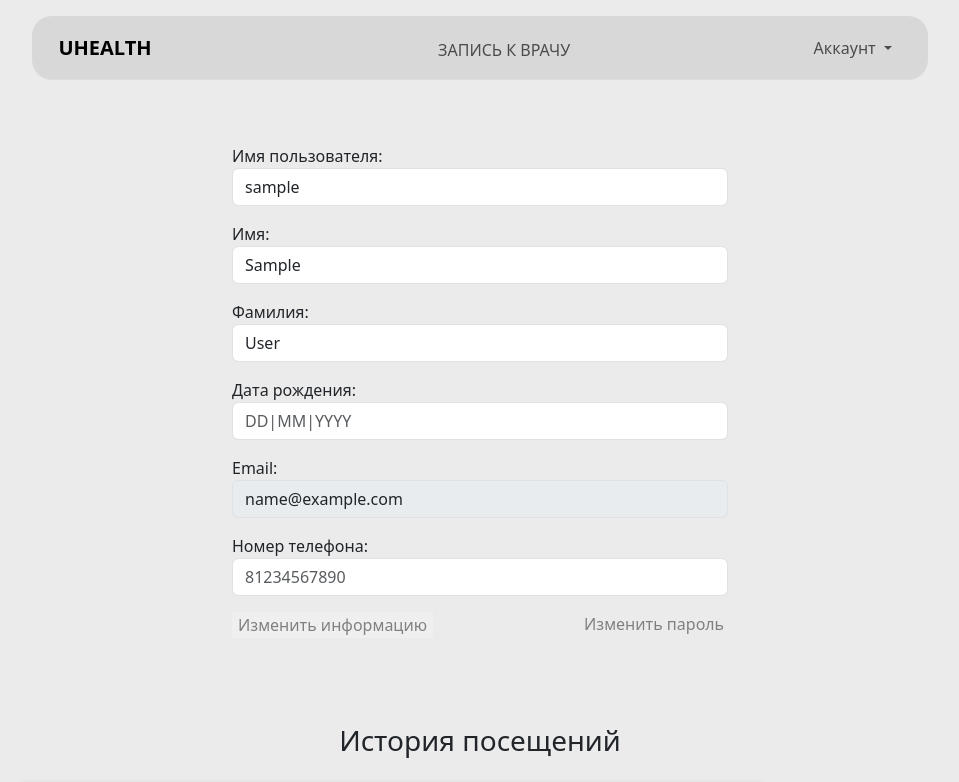
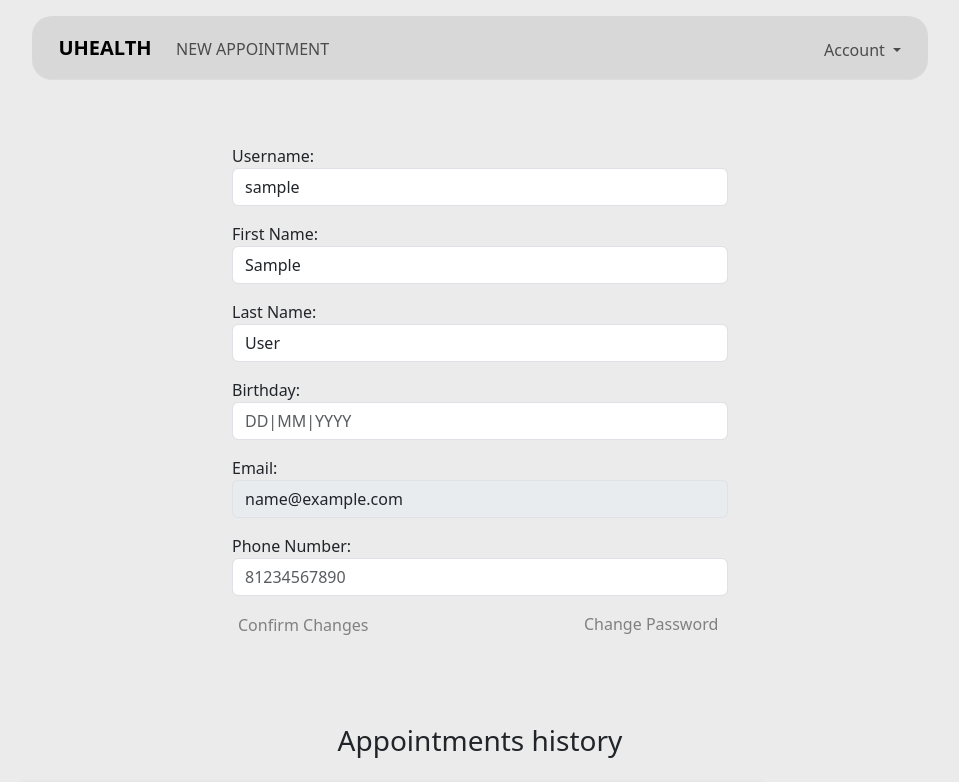
Before and after one commit to Koji255/uHealth, a Django app: page /users/profile/ in a window 1280 px wide. Shown: the top 782 px of the page, without its empty margins (160-1119 px from the left). Run offline with Django 5.2, Linux system fonts and the light colour scheme; the visitor is signed in with stand-in values (Sample User, id 1); data that the repository does not hold is empty.

Commit message:
Translation started

```diff
--- a/backend/backend/settings.py
+++ b/backend/backend/settings.py
@@ -146,9 +146,9 @@ DEFAULT_FROM_EMAIL = 'uHealth'
 # Internationalization
 # https://docs.djangoproject.com/en/5.1/topics/i18n/
 
-LANGUAGE_CODE = 'ru'
+LANGUAGE_CODE = 'en'
 
-TIME_ZONE = 'Europe/Moscow'
+TIME_ZONE = 'UTC'
 
 USE_I18N = True
 
--- a/backend/static/css/style.css
+++ b/backend/static/css/style.css
@@ -46,38 +46,44 @@ body {
     position: absolute;
 }
 
-.nav-item[name="home"] {
+.nav-item[name="appointment"] {
     z-index: 5;
     position: absolute !important;
-    width: 10rem;
+    width: 12rem;
+    margin-top: -1.15rem !important;
+
     /* margin: auto auto !important; */
     /* margin-top: 0.3rem; */
     /* margin-left: auto !important;
     margin-right: auto !important; */
-    top: 0.9rem;
-    left: 31.1vw !important;
+    /* top: 0.9rem; */
+    /* display: flex; */
+    right: 35.5rem !important;
 }
 
 .nav-link[name="2"] {
-    position: fixed;
+    /* position: fixed; */
     margin-top: -1.1rem;
-    margin-left: -11rem;
+    right: 1.3rem;
     width: 10rem;
 }
 
 .nav-link[name="3"] {
-    position: absolute;
+    /* position: absolute; */
     margin-top: -1.1rem;
-    margin-left: -3rem;
+    right: -4rem;
     width: 10rem;
 }
 
 .nav-item.dropdown {
     /* position: absolute; */
-    margin-top: -1.2rem;
+    /* margin-top: -1.2rem;
     margin-left: -6rem;
     margin-right: -8rem;
-    width: 10rem;
+    width: 10rem; */
+    position: absolute;
+    margin-top: -1.1rem;
+    right: 7rem;
 }
 
 .dropdown-menu {
@@ -137,8 +143,9 @@ p[name="index-description"] {
     position: absolute;
     z-index: 5;
 
-    margin-left: -6.5rem;
-    margin-top: 14rem;
+    /* margin-left: -6.5rem; */
+    /* margin-top: 16rem; */
+    margin: 14rem -5.5rem !important;
 
     background-color: #babbca;
 
--- a/backend/templates/base.html
+++ b/backend/templates/base.html
@@ -21,31 +21,34 @@
 
                 <a class="navbar-brand fw-bold" href="{% url 'index' %}" style="width: min-content;">UHEALTH</a>
 
+                <button class="navbar-toggler" type="button" data-bs-toggle="collapse" data-bs-target="#navbarNav" aria-controls="navbarNav" aria-expanded="false" aria-label="Toggle navigation">
+                    <span class="navbar-toggler-icon"></span>
+                </button>
 
+                <div class="collapse navbar-collapse" id="navbarNav">
                     <ul class="navbar-nav">
-                    <!-- <center> -->
-                    <li class="nav-item" name="home">
-                        <a class="nav-link text-uppercase" href="{% url 'core:new-appointment' %}">Запись к врачу</a>
+                        <li class="nav-item" name="appointment">
+                            <a class="nav-link text-uppercase" href="{% url 'core:new-appointment' %}">New Appointment</a>
                         </li>
-                    <!-- </center> -->
                         {% if not user.is_authenticated %}
 
                             <li class="nav-item">
-                            <a class="nav-link text-uppercase" href="{% url 'users:signup' %}" name="2">Регистрация</a>
+                                <a class="nav-link text-uppercase" href="{% url 'users:signup' %}" name="2">Sign Up</a>
                             </li>
 
                             <li class="nav-item">
-                            <a class="nav-link text-uppercase" href="{% url 'users:signin' %}" name="3">Вход</a>
+                                <a class="nav-link text-uppercase" href="{% url 'users:signin' %}" name="3">Sign In</a>
                             </li>
+
                         {% else %}
                             <li class="nav-item dropdown">
                                 <a class="nav-link dropdown-toggle" href="#" role="button" data-bs-toggle="dropdown" aria-expanded="false">
-                                Аккаунт
+                                    Account
                                 </a>
                                 <ul class="dropdown-menu">
-                                    <li><a class="dropdown-item" href="{% url 'users:user_profile' %}">Профиль</a></li>
+                                        <li><a class="dropdown-item" href="{% url 'users:user_profile' %}">Profile</a></li>
                                         <li><hr class="dropdown-divider"></li>
-                                    <li><a class="dropdown-item" href="{% url 'users:user_logout' %}">Выход</a></li>
+                                        <li><a class="dropdown-item" href="{% url 'users:user_logout' %}">Sign Out</a></li>
                                     </ul>
                                 </li>
                         {% endif %}
@@ -54,7 +57,9 @@
                         {% endblock %}
                     </ul>
                 </div>
+            </div>
         </nav>
+
 
         <!-- This container created for escaping consequences of conflicts with styles while
          I don't implement it to all templates -->
--- a/backend/templates/index.html
+++ b/backend/templates/index.html
@@ -15,13 +15,13 @@
 
             <hr name="index-hr" style="width: 21vw;">
 
-            <p name="index-description">Веб-приложение uHealth предлагает уникальное решение для заботы о вашем здоровье. Оно сочетает в себе мощь искусственного интеллекта и удобство записи на прием к квалифицированным врачам. С помощью uHealth вы можете получить предварительную консультацию от встроенного ИИ-ассистента, который на основе описанных вами симптомов предоставит рекомендации и возможные варианты диагностики. Это удобный и быстрый способ оценить свое состояние и понять, стоит ли обращаться к специалисту.</p>
+            <p name="index-description">The uHealth web application offers a unique solution for taking care of your health. It combines the power of artificial intelligence with the convenience of scheduling appointments with qualified doctors. With uHealth, you can receive a preliminary consultation from the built-in AI assistant, which, based on the symptoms you describe, provides recommendations and possible diagnostic options. This is a convenient and quick way to assess your condition and determine whether you need to see a specialist.</p>
 
             <p></p>
         </div>
     </div>
 
     <div class="container text-center mt-3">
-        <a class="btn btn-secondary px-4 py-2 text-uppercase" href="{% url 'diagnosise:ai_consultation' %}">Консультация с ИИ</button>
+        <a class="btn btn-secondary px-4 py-2 text-uppercase" href="{% url 'diagnosise:ai_consultation' %}">AI Consultation</a>
     </div>
 {% endblock %}
--- a/backend/users/forms.py
+++ b/backend/users/forms.py
@@ -11,13 +11,13 @@ from users.models import User
 
 class UserRegistrationForm(UserCreationForm):
 
-    username = forms.CharField(label='Имя пользователя',
+    username = forms.CharField(label='Username',
                                max_length=50,
                                required=True,
                                widget=forms.TextInput(attrs={
                                    'class': 'form-control',
                                    'type': 'text',
-                                   'placeholder': 'Логин',
+                                   'placeholder': 'Username',
                                    }))
 
     email = forms.EmailField(label='Email',
@@ -28,11 +28,11 @@ class UserRegistrationForm(UserCreationForm):
                                    'placeholder': 'example@yandex.ru',
                                    }))
 
-    phone = forms.CharField(label='Номер телефона',
-                            help_text='(необязательно)',
+    phone = forms.CharField(label='Phone',
+                            help_text='(optional)',
                             required=False,
                             max_length=15,
-                            validators=[RegexValidator(regex=r'^(\+7|8)?\d{10}$', message="Введите правильный номер телефона.")],
+                            validators=[RegexValidator(regex=r'^(\+7|8)?\d{10}$', message="Enter a valid phone number.")],
                             widget=forms.TextInput(attrs={
                                    'class': 'form-control',
                                    'type': 'tel',
@@ -40,46 +40,45 @@ class UserRegistrationForm(UserCreationForm):
                                    'pattern': '[0-9\ ]+',
                                    }))
 
-    first_name = forms.CharField(label='Персональные данные',
+    first_name = forms.CharField(label='First Name',
                                  required=True,
                                  widget=forms.TextInput(attrs={
                                    'class': 'form-control',
                                    'type': 'text',
-                                   'placeholder': 'Имя',
+                                   'placeholder': 'First Name',
                                    }))
 
     last_name = forms.CharField(label=False,
-                                help_text='(необязательно)',
+                                help_text='(optional)',
                                 required=False,
                                 widget=forms.TextInput(attrs={
                                    'class': 'form-control',
                                    'type': 'text',
-                                   'placeholder': 'Фамилия',
+                                   'placeholder': 'Last Name',
                                    }))
 
-    password1 = forms.CharField(label='Пароль', required=True,
+    password1 = forms.CharField(label='Password', required=True,
         error_messages={
-        'required': 'Пароль обязателен.',
-        'min_length': 'Пароль должен содержать не менее 8 символов.',
-        'max_length': 'Пароль не должен превышать 128 символов.'
+        'required': 'Password is required.',
+        'min_length': 'Password must be at least 8 characters long.',
+        'max_length': 'Password cannot exceed 128 characters.',
+        },
+        widget=forms.PasswordInput(attrs={
+            'class': 'form-control',
+            'type': 'password',
+            'placeholder': 'Password',
+        })
+    )
+
+    password2 = forms.CharField(label=False, required=True,
+        error_messages={
+        'required': 'Confirm your password.'
         },
 
         widget=forms.PasswordInput(attrs={
             'class': 'form-control',
             'type': 'password',
-            'placeholder': 'Пароль',
-        })
-    )
-
-    password2 = forms.CharField(label=False, required=True,
-        error_messages={
-        'required': 'Подтвердите пароль.'
-        },
-
-        widget=forms.PasswordInput(attrs={
-            'class': 'form-control',
-            'type': 'password',
-            'placeholder': 'Подтверждение пароля'
+            'placeholder': 'Confirm Password'
         }),
     )
 
@@ -93,7 +92,7 @@ class UserRegistrationForm(UserCreationForm):
         phone = self.cleaned_data.get('phone')
 
         if phone and not re.match(r'^[+]?[\d\s-]+$', phone):
-            raise ValidationError('Некорректный формат номера телефона.')
+            raise ValidationError('Invalid phone number format.')
 
         return phone
 
@@ -101,11 +100,11 @@ class UserRegistrationForm(UserCreationForm):
 
 class UserLoginForm(AuthenticationForm):
 
-    username = forms.CharField(label='Имя пользователя',
+    username = forms.CharField(label='Username',
                                required=True,
                                widget=forms.TextInput(attrs={'class': 'form-control'}))
 
-    password = forms.CharField(label='Пароль',
+    password = forms.CharField(label='Password',
                                required=True,
                                widget=forms.PasswordInput(attrs={'class': 'form-control'}))
 
@@ -117,7 +116,7 @@ class UserLoginForm(AuthenticationForm):
     def clean_username(self):
         username = self.cleaned_data.get('username')
         if ' ' in username:
-            raise ValidationError('Имя пользователя не должно содержать пробелов.')
+            raise ValidationError('Username cannot contain spaces.')
         return username
 
     # Password Validation
@@ -127,7 +126,7 @@ class UserLoginForm(AuthenticationForm):
         password2 = cleaned_data.get('password2')
 
         if password1 and password2 and password1 != password2:
-            raise ValidationError('Пароли не совпадают.')
+            raise ValidationError('Passwords do not match.')
 
         return cleaned_data
 
@@ -135,28 +134,27 @@ class UserLoginForm(AuthenticationForm):
 
 class UserProfileForm(forms.ModelForm):
 
-    username = forms.CharField(label='Имя пользователя', required=False, initial='',
+    username = forms.CharField(label='Username', required=False, initial='',
                                widget=forms.TextInput(attrs={'class': 'form-control'}))
 
-    first_name = forms.CharField(label='Имя', required=True,
+    first_name = forms.CharField(label='First Name', required=True,
                                  widget=forms.TextInput(attrs={'class': 'form-control'}))
 
-    last_name = forms.CharField(label='Фамилия', required=False,
+    last_name = forms.CharField(label='Last Name', required=False,
                                 widget=forms.TextInput(attrs={'class': 'form-control'}))
 
     email = forms.CharField(label='Email', disabled=True,
                              widget=forms.EmailInput(attrs={'class': 'form-control', 'type': 'email'}))
 
-    phone = forms.CharField(label='Номер телефона', required=False,
-                            validators=[RegexValidator(regex=r'^(\+7|8)?\d{10}$', message="Введите правильный номер телефона.")],
+    phone = forms.CharField(label='Phone Number', required=False,
+                            validators=[RegexValidator(regex=r'^(\+7|8)?\d{10}$', message='Enter a valid phone number.')],
                             widget=forms.TextInput(attrs={
                                 'class': 'form-control',
                                 # 'type': 'tel',
                                 'placeholder': '81234567890',
                                 }))
 
-    birthday = forms.DateField(label='Дата рождения', required=False, localize='Ru',
-                            #    validators=[RegexValidator(regex=r'^\d{4}-0([1-9]|1[0-2]){2}-(0[1-9]|1[0-31]|2[0-31]|3[031]){2}$', message="Введите правильную дату рождения.")],
+    birthday = forms.DateField(label='Birthday', required=False, localize='Ru',
                                widget=forms.DateInput(attrs={
                                    'class': 'form-control',
                                    'placeholder': 'DD|MM|YYYY'
--- a/backend/users/templates/users/account_activation_sent.html
+++ b/backend/users/templates/users/account_activation_sent.html
@@ -5,8 +5,8 @@
 {% endblock %}
 
 {% block specialbody %}
-  <h2 style="position: absolute; margin: 23vh auto;">Подтвердите электронную почту</h2>
+  <h2 style="position: absolute; margin: 23vh auto;">Confirm your Email</h2>
   <center>
-    <p style="margin-top: 28vh; width: 40vw; word-wrap: break-word;">На ваш электронный адрес была отправлена ссылка для активации. Пожалуйста, проверьте свой почтовый ящик и нажмите на ссылку для активации вашей учетной записи.</p>
+    <p style="margin-top: 28vh; width: 40vw; word-wrap: break-word;">An activation link has been sent to your email address. Please check your inbox and click on the link to activate your account.</p>
   </center>
 {% endblock %}
--- a/backend/users/templates/users/change_password.html
+++ b/backend/users/templates/users/change_password.html
@@ -8,7 +8,7 @@
 {% block body %}
     <center>
         <h1 style="margin-top: 2.5rem !important; color: #171a1d; background: none; border: none; font-size:3rem; font-weight: 500;">
-            Смена пароля
+            Change Password
         </h1>
 
         <hr style="width: 18rem;">
@@ -23,7 +23,7 @@
 
                 {{ form.as_p }}
 
-                <button type="submit" class="btn btn-dark" style="border-radius: 15px; background-color: #2c3338; margin-left: 21.5rem !important">Подтвердить</button>
+                <button type="submit" class="btn btn-dark" style="border-radius: 15px; background-color: #2c3338; margin-left: 25rem !important">Submit</button>
                 <!-- <a type="submit" class="data-change" style="position: absolute;">Изменить информацию</a>
                 <a href="{% url 'users:user_change_password' %}" class="data-change" style=" text-decoration: none; margin-left: 22rem !important;">Изменить пароль</a> -->
 
--- a/backend/users/templates/users/profile.html
+++ b/backend/users/templates/users/profile.html
@@ -27,9 +27,9 @@
             {{ form.as_p }}
 
             <!-- <button type="submit" class="btn btn-dark" style="border-radius: 15px; background-color: #2c3338; margin-left: 23rem !important">Подтвердить</button> -->
-            <a type="button" class="data-change" style="position: absolute; background: none; border: none;">Изменить информацию</a>
-            <button type="submit" class="data-change" style="position: absolute; border: none;">Изменить информацию</button>
-            <a href="{% url 'users:user_change_password' %}" class="data-change" style=" text-decoration: none; margin-left: 22rem !important;">Изменить пароль</a>
+            <!-- <a type="button" class="data-change" style="position: absolute; background: none; border: none;">Изменить информацию</a> -->
+            <button type="submit" class="data-change" style="position: absolute; border: none; background: none;">Confirm Changes</button>
+            <a href="{% url 'users:user_change_password' %}" class="data-change" style=" text-decoration: none; margin-left: 22rem !important;">Change Password</a>
 
             </div>
 
@@ -55,17 +55,17 @@
 
         </form>
 
-        <center style="margin-top: 6rem"><h3>История посещений</h3></center>
+        <center style="margin-top: 6rem"><h3>Appointments history</h3></center>
 
         <div class="history-container" style="position: absolute; margin: 1rem auto;">
             <table class="table table-light table-rounded" style="width: 60vw; border-radius: 20px;">
                 <thead>
                     <tr>
-                    <th scope="col">Дата создания</th>
-                    <th scope="col">Статус</th>
-                    <th scope="col">Специализация</th>
-                    <th scope="col">Время посещения</th>
-                    <th scope="col">Комментарий</th>
+                    <th scope="col">Date created</th>
+                    <th scope="col">Status</th>
+                    <th scope="col">Specialization</th>
+                    <th scope="col">Appointment time</th>
+                    <th scope="col">Comment</th>
                     </tr>
                 </thead>
                 <tbody>
--- a/requirements.txt
+++ b/requirements.txt
@@ -16,6 +16,7 @@ openai==1.57.4
 psycopg==3.2.3
 pydantic==2.10.3
 pydantic_core==2.27.1
+six==1.17.0
 sniffio==1.3.1
 sqlparse==0.5.3
 tqdm==4.67.1
```
Also changed, not shown: backend/static/css/style2.css (added, +150 -0 lines), backend/users/models.py (+7 -5 lines), backend/users/templates/users/account_activation_complete.html (+4 -4 lines), backend/users/templates/users/account_activation_email.html (+5 -5 lines), backend/users/templates/users/change_password_done.html (+4 -4 lines), backend/users/templates/users/signin.html (+4 -4 lines), backend/users/templates/users/signup.html (+4 -4 lines), backend/users/migrations/0009_alter_user_options_alter_user_birthday_and_more.py (added). Lines whose indentation alone changed are shown as unchanged.
